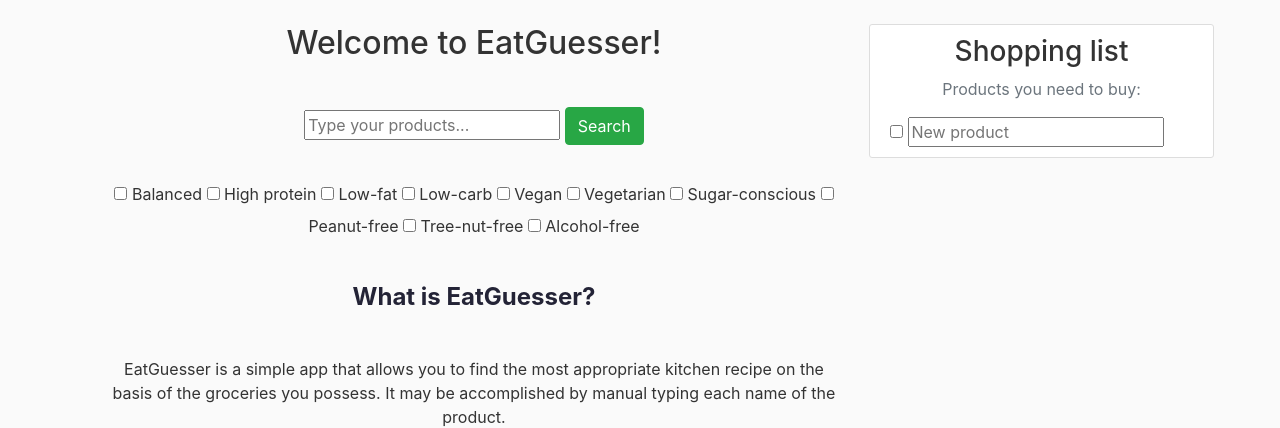
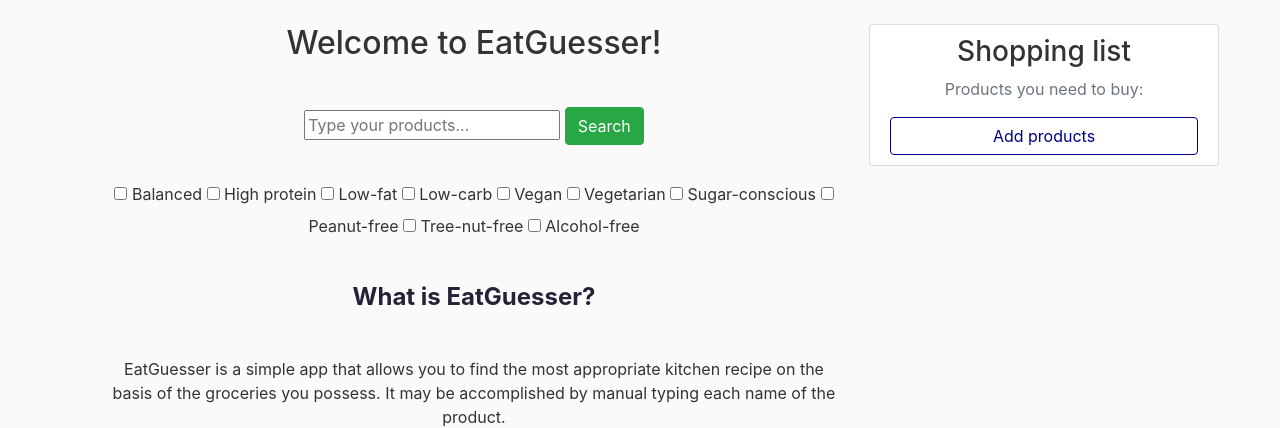
Before and after one commit to kamilsudol/EatGuesser, a Django app: page / in a window 1280 px wide. Shown: the part 56-484 px from the top of the page. Run offline with Django 3.2, Linux system fonts and the light colour scheme; some libraries are stand-ins or nearby versions.

Commit message:
centered shopping list with max 10 products

```diff
--- a/django/website/search/static/main.css
+++ b/django/website/search/static/main.css
@@ -43,9 +43,13 @@ body {
     background: #ffffff;
     padding: 10px 20px;
     border: 1px solid #dddddd;
+    /*resize: none;
+    overflow: auto;*/
+    text-align: center;
+    margin: 0 auto;
     border-radius: 3px;
-    margin-right: 5px;
-    margin-bottom: 20px;
+    margin-right: auto;
+    margin-bottom: auto;
   }
 
   .article-title {
@@ -96,9 +100,9 @@ body {
     font-size: 2.5rem;
   }
 
-  /*textarea {
-    resize: none;
-    overflow: hidden;
+  /*.list-group {
+    resize: both;
+    overflow: auto;
     min-height: 50px;
     max-height: 300px;
 }*/
--- a/django/website/search/templates/search/base.html
+++ b/django/website/search/templates/search/base.html
@@ -44,12 +44,13 @@
       <main role="main" class="container">
         <div class="row">
           <div class="col-md-8">
-            {% block content %}{% endblock %}
+            {% block content %}
+
+            {% endblock %}
           </div>
           <div class="col-md-4">
             <div class="content-section">
               <h3>Shopping list</h3>
-              <!-- Shopping List -->
               <p class='text-muted'style="text-align:center">Products you need to buy: </p>
                 <!-- <script>
                   function auto_grow(element) {
@@ -57,14 +58,16 @@
                     element.style.height = (element.scrollHeight)+"px";
                   }
                 </script>-->
-                <!-- <ul class="list-group">
-                <select name="courses" multiple="multiple" size="30" style="height: 100%;"></select> -->
+                <ul id="products_list" class="list-group" style="list-style-type: none;">
+                <button type="button" class="btn btn-outline-primary" id="add_products" onclick="click_button(this); style.display='none'" style="color: darkblue;border-color: darkblue;">Add products</button>
+                </ul>
                 <p hidden id="counter"0></p>
                 <script>
                     function myFunction() {
                       var value = document.getElementById("counter");
                       var number = value.innerHTML;
                       number++;
+                      var node = document.createElement("LI");
                       var x = document.createElement("INPUT");
                       var y = document.createElement("INPUT");
                       x.setAttribute("type", "text");
@@ -73,8 +76,10 @@
                       x.setAttribute("onkeypress", "javascript:doit_onkeypress(event);");
                       x.setAttribute("placeholder", "New product");
                       y.setAttribute("type", "checkbox");
-                      document.body.appendChild(y);
-                      document.body.appendChild(x);
+                      node.appendChild(y);
+                      node.appendChild(x);
+                      document.getElementById("products_list").appendChild(node);
+                      //document.body.append(y);
                     }
 
                 </script>
@@ -89,17 +94,16 @@
                               }
                           }
                       }
+                      function click_button(button){
+                                  myFunction();
+                                  var number = document.getElementById("counter").innerHTML;
+                                  document.getElementById("textbox"+(number).toString()).focus();
+                          }
                   </script>
-                <input type="checkbox"/>
-                  <input type="text" placeholder="New product" onkeypress="javascript:doit_onkeypress(event);" />
-
-
-
-
-
+                  <!-- <input type="checkbox"/> -->
+                  <!--<input type="text" placeholder="New product" onkeypress="javascript:doit_onkeypress(event);" />-->
                   <!--<textarea oninput="auto_grow(this)"></textarea>-->
-                  <!--<textarea name="Products" cols="10" rows="20"></textarea>
-                </ul>-->
+                  <!--<textarea name="Products" cols="10" rows="20"></textarea> -->
               <!-- </p> -->
             </div>
           </div>
```
